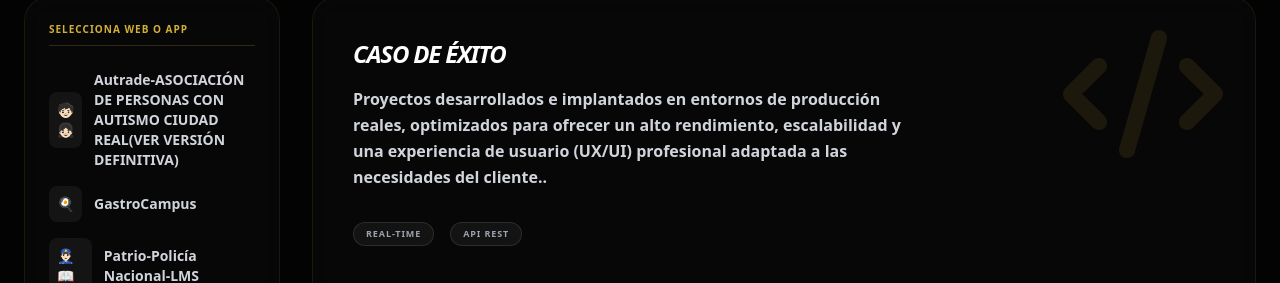
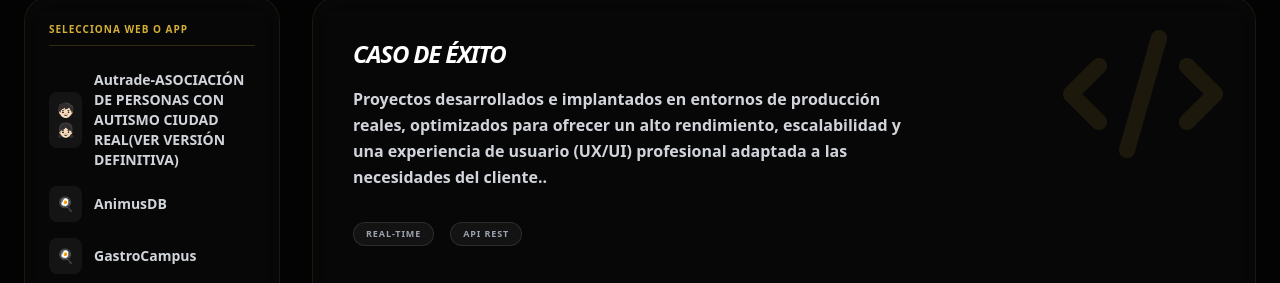
Before and after one commit to Gonzaloabad1/Web-gonzalo, a plain HTML site: page index.html in a window 1280 px wide. Shown: the part 3480-3763 px from the top of the page. Drawn offline with nearby package versions, Linux system fonts and the light colour scheme.

Commit message:
Add link to AnimusDB in index.html
Added a new link to AnimusDB with associated icon.

```diff
--- a/index.html
+++ b/index.html
@@ -381,6 +381,10 @@
                             <span class="bg-white/5 p-2 rounded-lg group-hover:bg-gold/10" aria-hidden="true">🧒🏻👧🏻</span>
                             <span class="font-bold">Autrade-ASOCIACIÓN DE PERSONAS CON  AUTISMO CIUDAD REAL(VER VERSIÓN DEFINITIVA)</span>
                         </a>
+                          <a href="https://animus-plum.vercel.app/" target="_blank" rel="noopener noreferrer" class="flex items-center gap-3 text-sm text-gray-300 hover:text-gold transition-all group">
+                            <span class="bg-white/5 p-2 rounded-lg group-hover:bg-gold/10" aria-hidden="true">🍳</span>
+                            <span class="font-bold">AnimusDB</span>
+                        </a>
                              <a href="https://gastrocampus.vercel.app/" target="_blank" rel="noopener noreferrer" class="flex items-center gap-3 text-sm text-gray-300 hover:text-gold transition-all group">
                             <span class="bg-white/5 p-2 rounded-lg group-hover:bg-gold/10" aria-hidden="true">🍳</span>
                             <span class="font-bold">GastroCampus</span>
```
